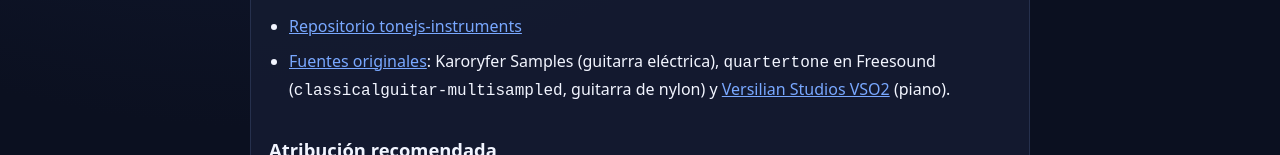
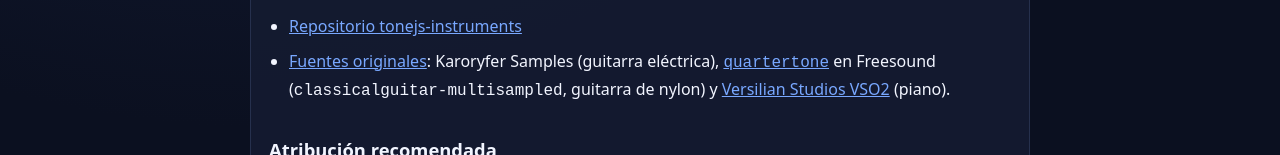
Before and after one commit to PXVLOMUSIC/Master-guitar, a plain HTML site: page licenses.html in a window 1280 px wide. Shown: the part 806-961 px from the top of the page. Drawn offline with Linux system fonts and the light colour scheme.

Commit message:
Ajusta atribución de la guitarra de nylon

```diff
--- a/licenses.html
+++ b/licenses.html
@@ -45,7 +45,7 @@
       <p>La guitarra eléctrica, la guitarra de nylon y el piano proceden de <strong>tonejs-instruments</strong>, de Nicholaus Brosowsky. El proyecto declara las muestras bajo <a href="https://creativecommons.org/licenses/by/3.0/" target="_blank" rel="noopener">Creative Commons Attribution 3.0</a>.</p>
       <ul>
         <li><a href="https://github.com/nbrosowsky/tonejs-instruments" target="_blank" rel="noopener">Repositorio tonejs-instruments</a></li>
-        <li><a href="https://github.com/nbrosowsky/tonejs-instruments/blob/master/sample-source-info.txt" target="_blank" rel="noopener">Fuentes originales</a>: Karoryfer Samples (guitarra eléctrica), <code>quartertone</code> en Freesound (<code>classicalguitar-multisampled</code>, guitarra de nylon) y <a href="https://vis.versilstudios.net/vsco-community.html" target="_blank" rel="noopener">Versilian Studios VSO2</a> (piano).</li>
+        <li><a href="https://github.com/nbrosowsky/tonejs-instruments/blob/master/sample-source-info.txt" target="_blank" rel="noopener">Fuentes originales</a>: Karoryfer Samples (guitarra eléctrica), <a href="https://freesound.org/people/quartertone/" target="_blank" rel="noopener"><code>quartertone</code></a> en Freesound (<code>classicalguitar-multisampled</code>, guitarra de nylon) y <a href="https://vis.versilstudios.net/vsco-community.html" target="_blank" rel="noopener">Versilian Studios VSO2</a> (piano).</li>
       </ul>
       <h2>Atribución recomendada</h2>
       <blockquote>Muestras de audio de <strong>tonejs-instruments</strong> por Nicholaus Brosowsky, bajo licencia CC BY 3.0. Fuentes originales: Karoryfer Samples, quartertone (Freesound) y Versilian Studios VSO2. Las muestras fueron editadas para su uso en Strumio.</blockquote>
```
Also changed, not shown: LICENSES.md, assets/audio/manifest.json.
